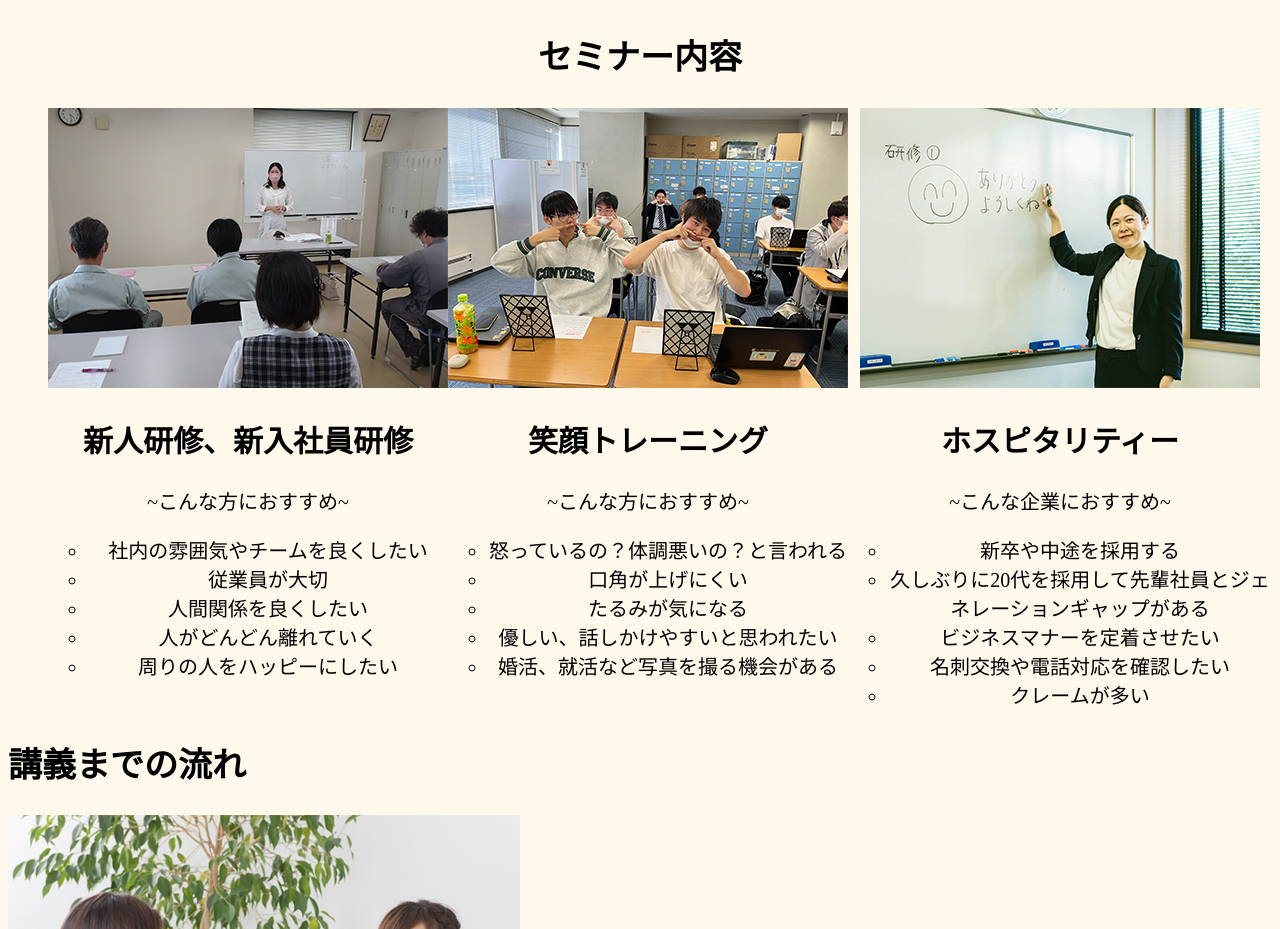
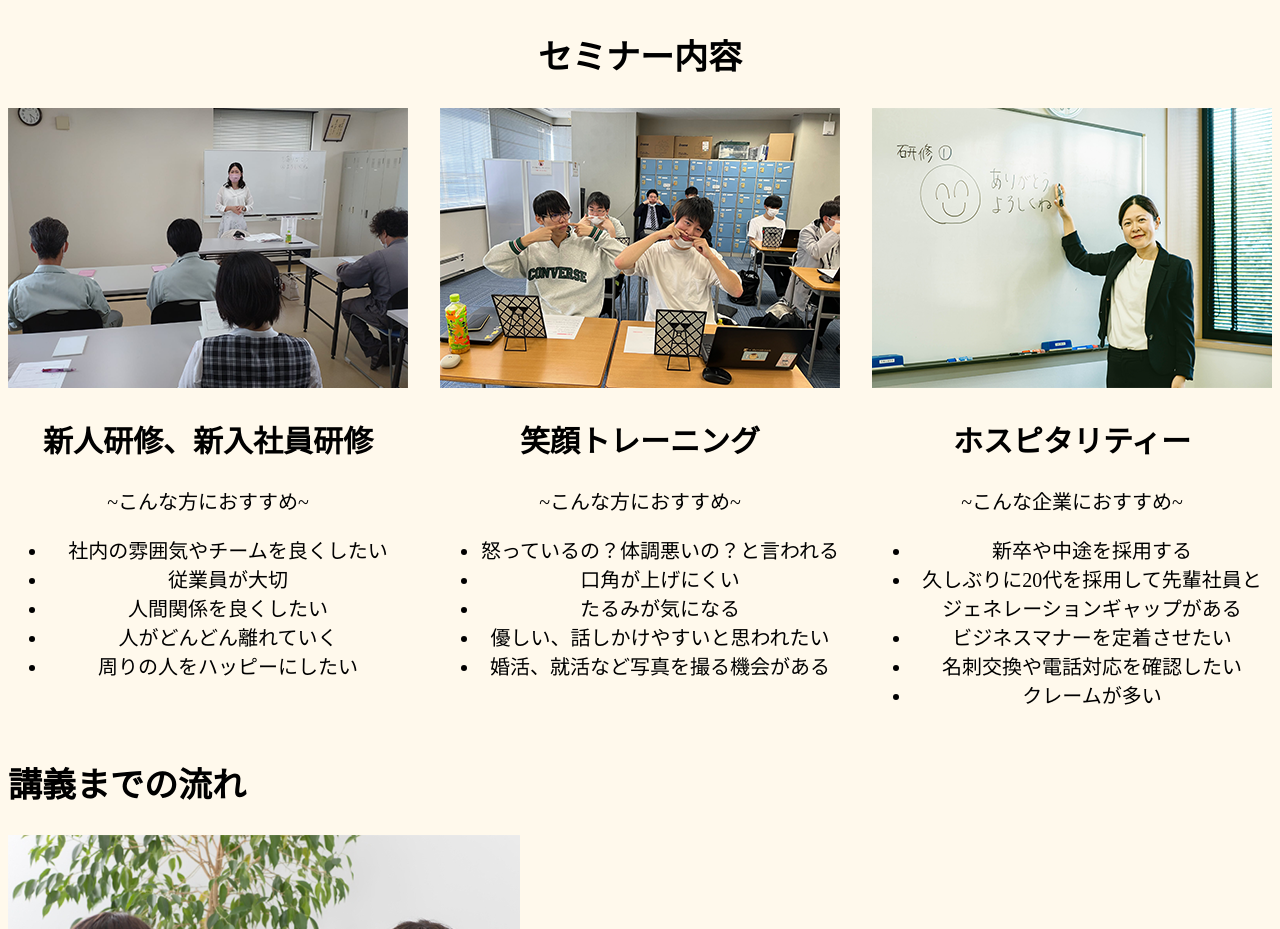
Before and after one commit to Raiki215/smile_web, a plain HTML site: page index.html in a window 1280 px wide. Shown: the part 2981-3910 px from the top of the page. Drawn offline with Linux system fonts and the light colour scheme.

Commit message:
セミナー内容のCSS追記

```diff
--- a/index.css
+++ b/index.css
@@ -2,9 +2,12 @@
     text-align: center;
 }
 
-.seminar_ul {
+.seminar_div {
     display: flex;
-    list-style: none;
+    justify-content:space-between
+}
+
+.seminar_div2{
+    flex-direction: column;
     text-align: center;
-    justify-content: space-around;
 }
--- a/index.html
+++ b/index.html
@@ -55,44 +55,44 @@
         </section>
         <section id="seminar">
             <h1 class="seminar_title">セミナー内容</h1>
-            <ul class="seminar_ul">
-                <li>
+            <div class="seminar_div">
+            <div class="seminar_div2">
                 <img src="img/employee_training.png" alt="新人研修、新入社員研修" class="seminar_img">
                 <h2>新人研修、新入社員研修</h2>
                 <p>~こんな方におすすめ~</p>
                 <ul>
-                        <li><span>社内の雰囲気やチームを良くしたい</span></li>
-                        <li><span>従業員が大切</span></li>
-                        <li><span>人間関係を良くしたい</span></li>
-                        <li><span>人がどんどん離れていく</span></li>
-                        <li><span>周りの人をハッピーにしたい</span></li>
+                    <li>社内の雰囲気やチームを良くしたい</li>
+                    <li>従業員が大切</li>
+                    <li>人間関係を良くしたい</li>
+                    <li>人がどんどん離れていく</li>
+                    <li>周りの人をハッピーにしたい</li>
                 </ul>
-                </li>
-                <li>
+            </div>
+            <div class="seminar_div2">
                 <img src="img/smile_training.png" alt="笑顔トレーニング" class="seminar_img">
                 <h2>笑顔トレーニング</h2>
                 <p>~こんな方におすすめ~</p>
                 <ul>
-                        <li><span>怒っているの？体調悪いの？と言われる</span></li>
-                        <li><span>口角が上げにくい</span></li>
-                        <li><span>たるみが気になる</span></li>
-                        <li><span>優しい、話しかけやすいと思われたい</span></li>
-                        <li><span>婚活、就活など写真を撮る機会がある</span></li>
+                    <li>怒っているの？体調悪いの？と言われる</li>
+                    <li>口角が上げにくい</li>
+                    <li>たるみが気になる</li>
+                    <li>優しい、話しかけやすいと思われたい</li>
+                    <li>婚活、就活など写真を撮る機会がある</li>
                 </ul>
-                </li>
-                <li>
+            </div>
+            <div class="seminar_div2">
                 <img src="img/hospitality.png" alt="ホスピタリティー講座" class="seminar_img">
                 <h2>ホスピタリティー</h2>
                 <p>~こんな企業におすすめ~</p>
                 <ul>
-                        <li><span>新卒や中途を採用する</span></li>
-                        <li><span>久しぶりに20代を採用して先輩社員とジェネレーションギャップがある</span></li>
-                        <li><span>ビジネスマナーを定着させたい</span></li>
-                        <li><span>名刺交換や電話対応を確認したい</span></li>
-                        <li><span>クレームが多い</span></li>
+                    <li>新卒や中途を採用する</li>
+                    <li>久しぶりに20代を採用して先輩社員と<br>ジェネレーションギャップがある</li>
+                    <li>ビジネスマナーを定着させたい</li>
+                    <li>名刺交換や電話対応を確認したい</li>
+                    <li>クレームが多い</li>
                 </ul>
-                </li>
-            </ul>
+            </div>
+        </div>
         </section>
         <section>
             <h1>講義までの流れ</h1>
```
Lines whose indentation alone changed are shown as unchanged.
